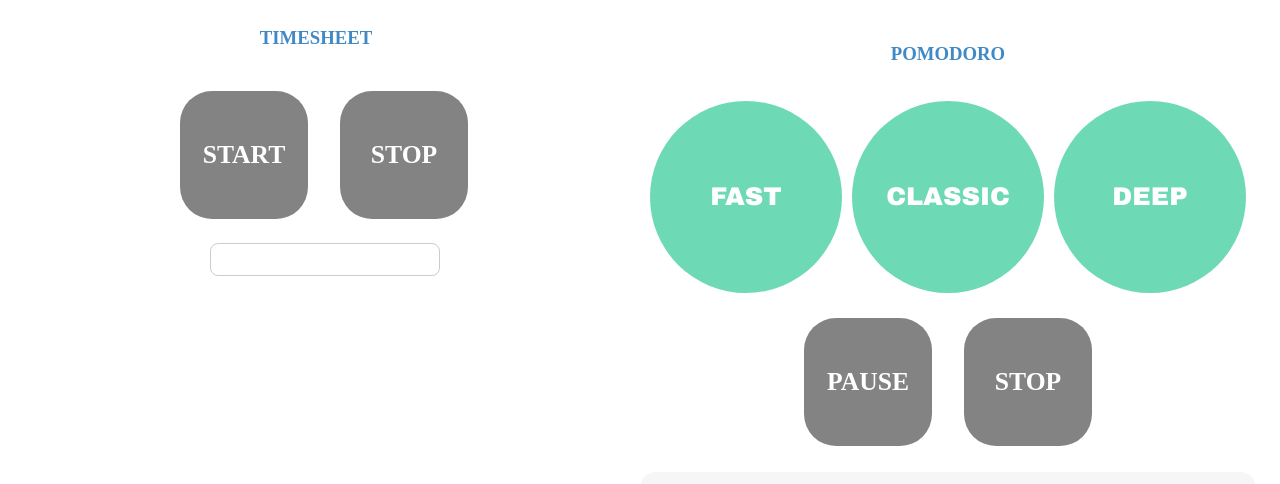
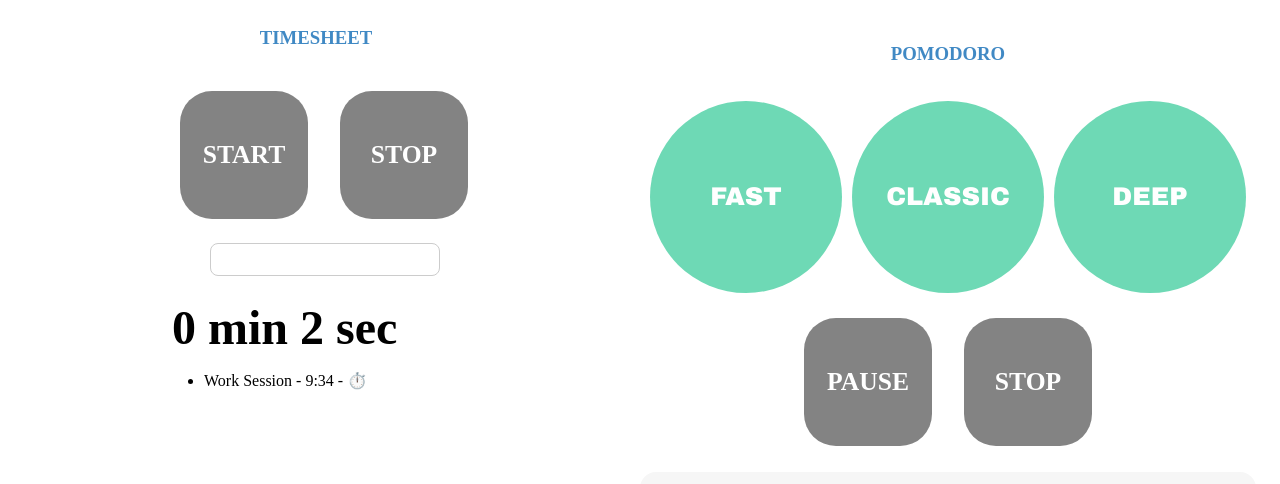
Before and after one commit to Gregory-Bach/easy-worksession, a SvelteKit app: page / in a window 1280 px wide. Both pictures are taken after a click on the button "START". Shown: the top 484 px of the page. Built offline with nearby package versions, Linux system fonts and the light colour scheme.

Commit message:
feat: timesheet mvp

```diff
--- a/src/routes/components/timesheet/timesheet.component.svelte
+++ b/src/routes/components/timesheet/timesheet.component.svelte
@@ -1,80 +1,58 @@
 <script lang="ts">
     import Title from '../title.component.svelte';
     import Action from "../shared/fast-action.svelte";
+    import {timesheetEllapsedTime} from "../../../stores/store";
 
-    function actionClicked(action: string) {
-        console.log("action clicked", action);
-    }
 
     // const timerDisplay = document.getElementById('timerDisplay');
     // const workSessionList = document.getElementById('workSessionList');
     // const workSessionName = document.getElementById('workSessionName');
 
     let timer = 0;
-    let timerInterval = null;
-    const workSessions = [];
-    let currentWorkSession = null;
+    let interval = null;
+    let workSessions: any[] = [];
+    let currentWorkSessionName!: string;
 
-    // function start(timerDisplay: any, workSessions: any[], timer: number, timerInterval: any, workSessionName: any) {
-    //
-    //     try {
-    //         timerDisplay.innerHTML = 'CLICK START';
-    //
-    //
-    //         document.getElementById('startButton').addEventListener('click', () => {
-    //             if (timerInterval) {
-    //                 return;
-    //             }
-    //
-    //             startTimer();
-    //             workSessionList.innerHTML = getLIElementsForWorkSessions(workSessions);
-    //         });
-    //
-    //         document.getElementById('endButton').addEventListener('click', function () {
-    //             endTimer();
-    //             workSessionList.innerHTML = getLIElementsForWorkSessions(workSessions);
-    //         });
-    //     } catch (e) {
-    //         console.log('timerDisplay not found');
-    //     }
-    // }
+    function start() {
+        startWorksession(timerDisplay, workSessions, timer, workSessionName);
+    }
 
-    function startTimer(workSessions: any[], timer: number, timerDisplay: any, timerInterval: any, workSessionName: any) {
-        workSessions.push({
+    function stop() {
+        console.error('STOP action is not implemented yet');
+        endTimer();
+    }
+
+    function startWorksession(timerDisplay: any, workSessions: any[], timerInterval: any, workSessionName: any) {
+
+        if (timerInterval) {
+            return;
+        }
+
+        startTimer();
+    }
+
+    function startTimer() {
+        workSessions = [...workSessions, {
             start: new Date(),
             end: null,
-            label: workSessionName.value ? workSessionName.value : 'Work Session',
-        });
+            label: currentWorkSessionName ? currentWorkSessionName : 'Work Session',
+        }];
 
-        workSessionName.value = null;
+        currentWorkSessionName = '';
 
-        timerInterval = setInterval(function () {
-            timer++;
-            timerDisplay.innerHTML = timer.toString();
+        interval = setInterval(() => {
+            timesheetEllapsedTime.update(n => n + 1);
         }, 1000);
 
-        console.log('START was clicked');
-        return {
-            workSessions,
-            timer,
-            timerDisplay,
-            timerInterval,
-            workSessionName,
-        };
+        console.debug('START was clicked', workSessions);
     }
 
 
-    function endTimer(workSessions: any[], timer: number, timerDisplay: any, timerInterval: any) {
+    function endTimer() {
         workSessions[workSessions.length - 1].end = new Date();
-        clearInterval(timerInterval);
-        timerInterval = null;
+        clearInterval(interval);
+        interval = null;
         console.log('END was clicked', workSessions);
-        return {
-            workSessions,
-            timer,
-            timerDisplay,
-            timerInterval,
-        };
     }
 
     function getLIElementsForWorkSessions(_workSessions: any[]) {
@@ -99,17 +77,23 @@
 
     <div>
         <section class="actions">
-            <Action action="start" on:click={() => actionClicked('start')}></Action>
-            <Action action="stop" on:click={() => actionClicked('stop')}></Action>
+            <Action action="start" on:click={start}></Action>
+            <Action action="stop" on:click={stop}></Action>
         </section>
 
 
-        <input id="workSessionName" aria-label=""/>
+        <input id="workSessionName" aria-label="Enter your worksession name here" bind:value={currentWorkSessionName}/>
 
-        <div id="timerDisplay"></div>
+        <div id="timerDisplay">{Math.floor($timesheetEllapsedTime / 60)} min {$timesheetEllapsedTime % 60 || 0 } sec
+        </div>
 
         <section>
-            <ul id="workSessionList"></ul>
+            <ul id="workSessionList">
+                {#each [...workSessions].reverse() as workSession}
+                    <li>{workSession.label} - {formatDateToHoursAndMinutes(workSession.start)}
+                        - {formatDateToHoursAndMinutes(workSession.end)}</li>
+                {/each}
+            </ul>
         </section>
 
     </div>
--- a/src/stores/store.ts
+++ b/src/stores/store.ts
@@ -2,3 +2,5 @@
 
 export const pomodoroTimeToGo = writable(0);
 export const pomodoroStatus = writable('pending');
+
+export const timesheetEllapsedTime = writable(0);
```
